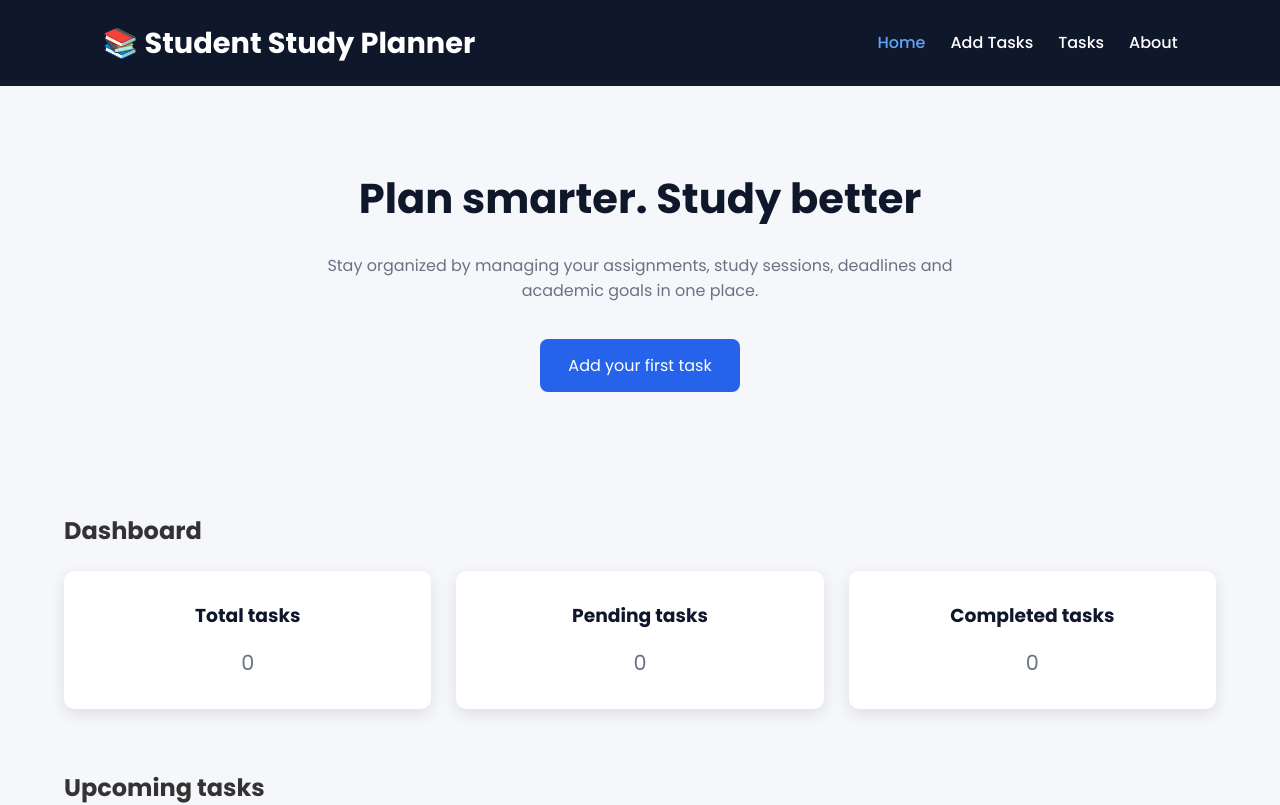
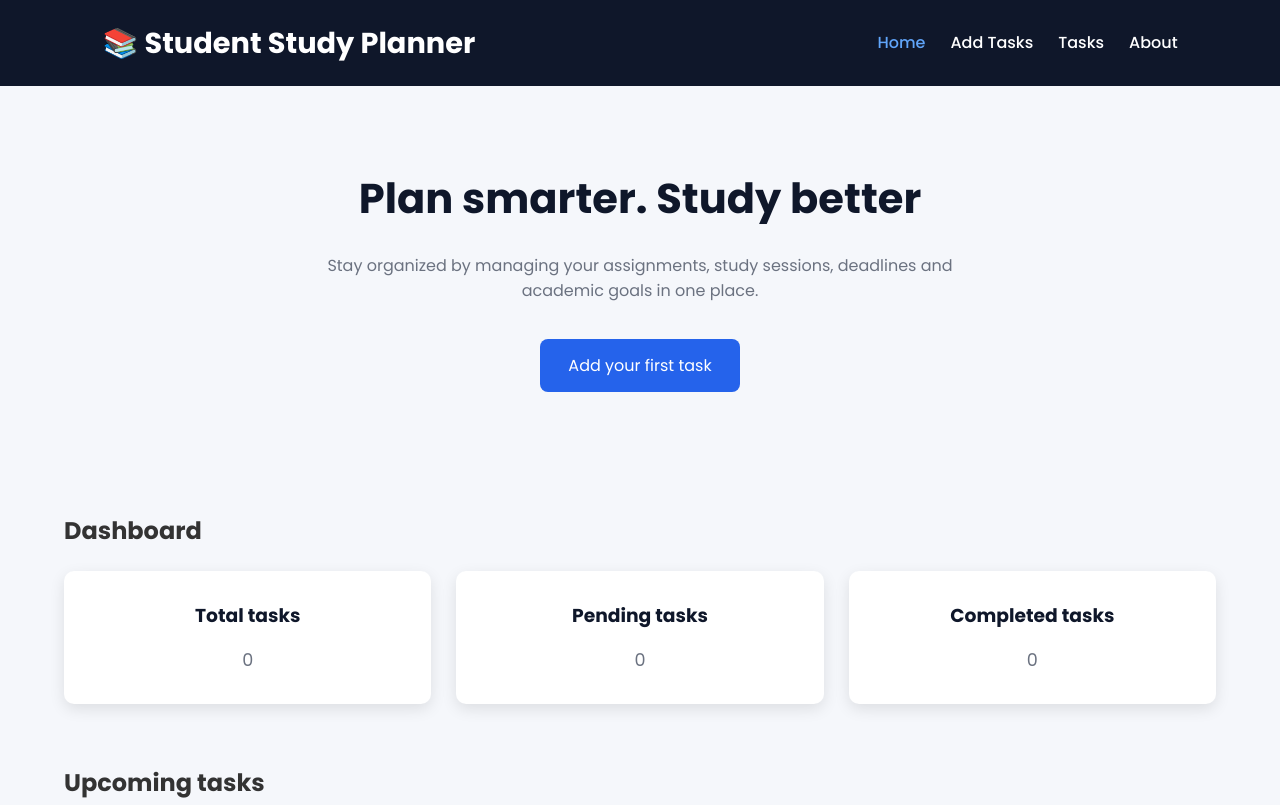
Before and after one commit to Robin-source-dev/StudyPlanner, a plain HTML site: page index.html in a window 1280 px wide. Shown: the top 805 px of the page. Drawn offline with Linux system fonts and the light colour scheme.

Commit message:
Update about page font-size

```diff
--- a/css/styles.css
+++ b/css/styles.css
@@ -92,7 +92,7 @@ nav a:hover,nav a.active{
     color:#0f172a;
 }
 .card p{
-    font-size:1.3rem;
+    font-size:1.1rem;
     font-weight:normal;
     color: #6b7280
 }
```
